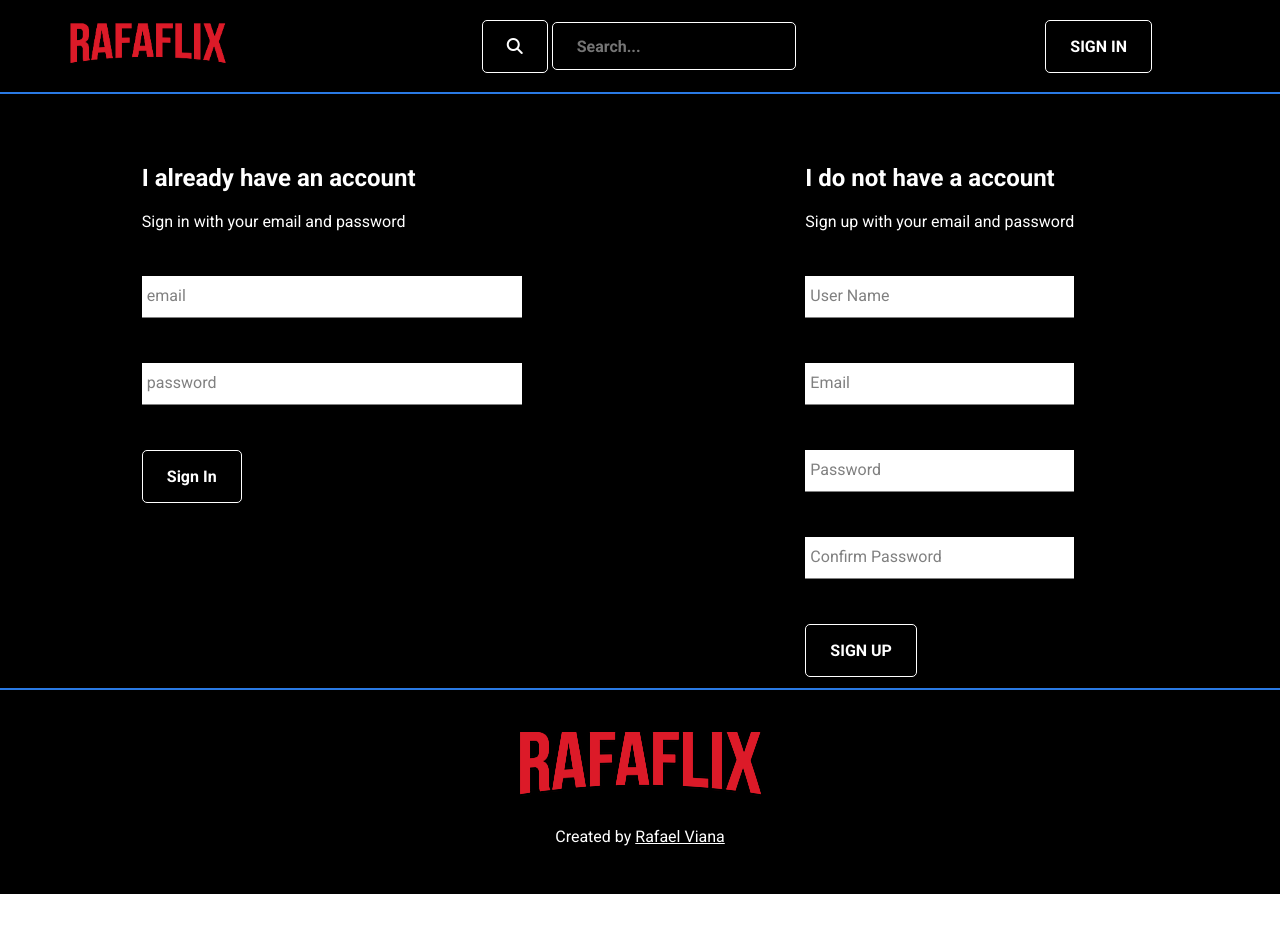
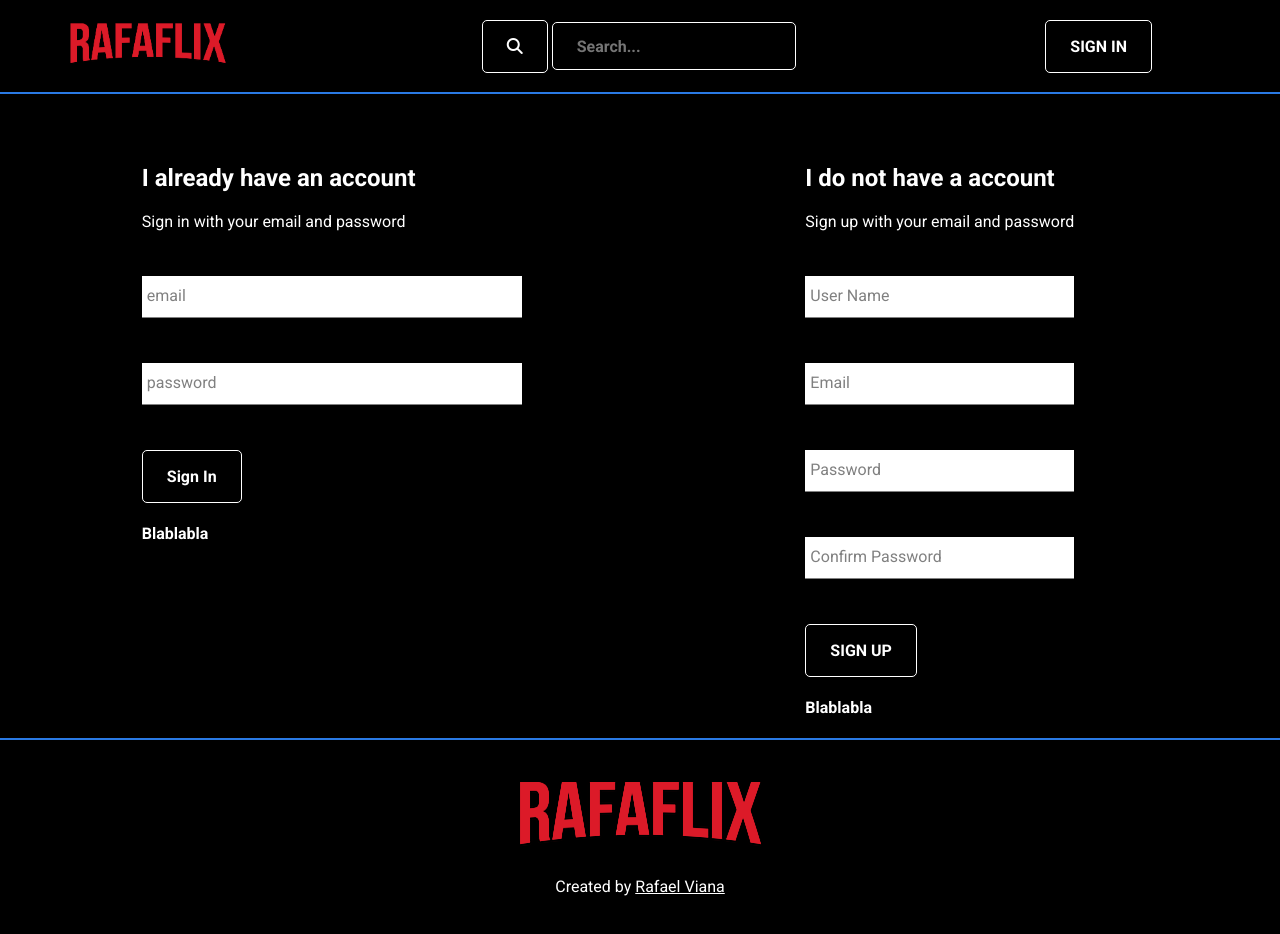
Before and after one commit to vianarafael/rafaflix, a React (Create React App) app: page /signin in a window 1280 px wide. Shown: the top 934 px of the page. Before the commit the page ends 894 px from the top, so only its background shows below. Built offline with nearby package versions, Linux system fonts and the light colour scheme; no server answers.

Commit message:
Placed the text for the error/warning in registration/signin

```diff
--- a/src/pages/login/register-signin/index.js
+++ b/src/pages/login/register-signin/index.js
@@ -61,6 +61,7 @@ const RegisterSignin = ({ handleSetUser }) => {
               </Button>
             </div>
           </form>
+          <h4>Blablabla</h4>
         </div>
 
         <div className="sign-up">
@@ -70,8 +71,6 @@ const RegisterSignin = ({ handleSetUser }) => {
             <FormInput
               type="text"
               name="displayName"
-              // value={displayName}
-              // onChange={this.handleChange}
               onChange={(e) => {
                 setUserName(e.target.value);
               }}
@@ -124,6 +123,7 @@ const RegisterSignin = ({ handleSetUser }) => {
               SIGN UP
             </Button>
           </form>
+          <h4>Blablabla</h4>
         </div>
       </div>
     </>
```
